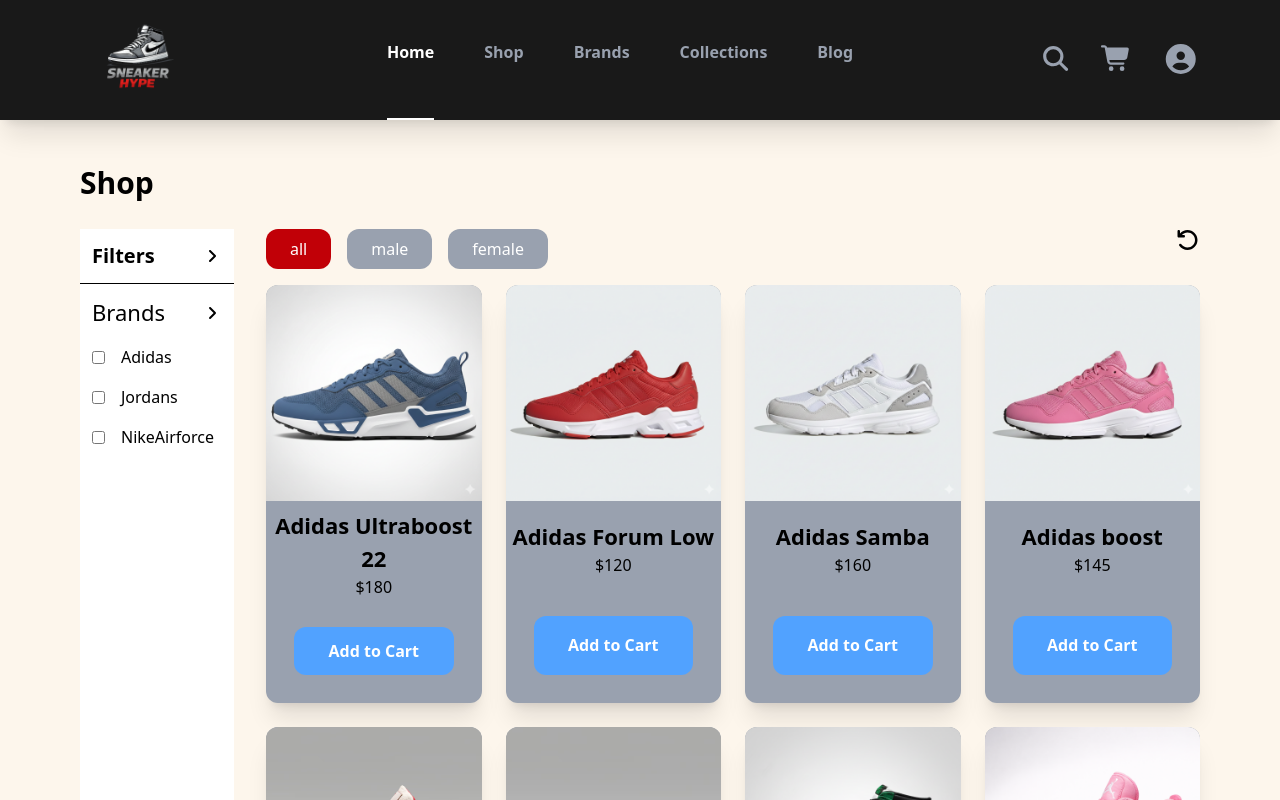
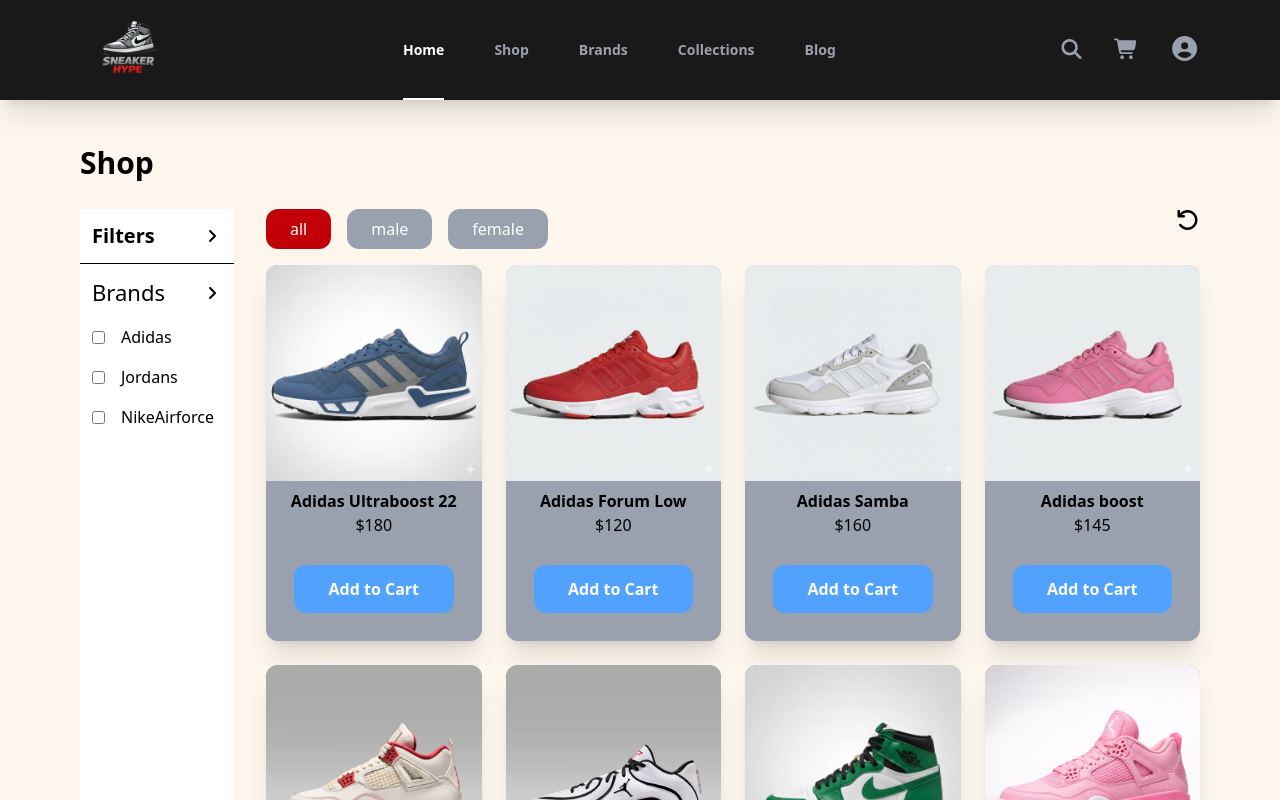
Before and after one commit to DanielApple05/A-sneakers-Ecommerce-page, a React (Vite) app: page /shop in a window 1280 px wide. Shown: the top 800 px of the page. Built offline with nearby package versions, Linux system fonts and the light colour scheme.

Commit message:
FIX: UI fixes

```diff
--- a/src/assets/components/headerComponent/navBar.jsx
+++ b/src/assets/components/headerComponent/navBar.jsx
@@ -11,14 +11,14 @@ const navBar = () => {
   const [activeIndex, setActiveIndex] = useState(0);
 
   return (
-    <div className='flex justify-between  px-20  bg-black/90 min-h-30'>
+    <div className='flex justify-between px-20 bg-black/90 min-h-20'>
 
 
       <div className='flex items-center'>
-        <img src={SneakIcon} alt="" className='  w-30 rounded-xl' />
+        <img src={SneakIcon} alt="" className='  w-25 rounded-xl' />
       </div>
 
-      <div className=' space-x-12.5 flex pt-10 '>
+      <div className=' space-x-12.5 flex pt-10 text-sm'>
         {
           NavBtns.map((navBtn, index) => (
             <Link
@@ -30,21 +30,21 @@ const navBar = () => {
                 : ""
                 }`}
             >
-              {navBtn.tab}
+             <p>{navBtn.tab}</p>
             </Link>
           ))
         }
       </div>
       <div className="text-gray-400 flex gap-7.5 items-center">
         <button>
-          <FontAwesomeIcon icon={faMagnifyingGlass} className='text-[25px] cursor-pointer hover:text-white transition' />
+          <FontAwesomeIcon icon={faMagnifyingGlass} className='text-[20px] cursor-pointer hover:text-white transition' />
         </button>
         <button>
-          <FontAwesomeIcon icon={faCartShopping} className='text-[25px] cursor-pointer hover:text-white transition' />
+          <FontAwesomeIcon icon={faCartShopping} className='text-[20px] cursor-pointer hover:text-white transition' />
         </button>
         <Link to="/">
-         <button>
-           <FontAwesomeIcon icon={faCircleUser} className='text-[30px] cursor-pointer hover:text-white transition ' />
+          <button>
+            <FontAwesomeIcon icon={faCircleUser} className='text-[25px] cursor-pointer hover:text-white transition ' />
           </button>
         </Link>
       </div>
--- a/src/assets/components/shopComponent/shop-gallery.jsx
+++ b/src/assets/components/shopComponent/shop-gallery.jsx
@@ -59,7 +59,7 @@ const ShopGallery = ({ sneaker }) => {
             </div>
 
         </div>
-        <div>
+        <div className="grid">
           <div className="flex justify-between">
             <div className='space-x-4 text-white pb-4'>
               {folders.map((folder) => (
@@ -74,10 +74,10 @@ const ShopGallery = ({ sneaker }) => {
           </div>
           <div className='grid grid-cols-4 gap-6 '>
             {filteredShoes.map((shoe) => (
-              <div key={shoe.id} className="grid bg-gray-400 rounded-xl shadow-xl">
-                <img src={shoe.image} className="rounded-t-xl" />
+              <div key={shoe.id} className="grid bg-gray-400 rounded-xl shadow-xl ">
+                <img src={shoe.image} className="rounded-t-xl " />
                 <div className="text-center pt-2">
-                  <h3 className="font-semibold">{shoe.name}</h3>
+                  <h6 className="font-semibold">{shoe.name}</h6>
                   <p>${shoe.price}</p>
                 </div>
                 <button className="bg-blue-400 text-white m-7 font-bold p-3 rounded-xl cursor-pointer hover:bg-blue-500">
--- a/src/pages/index.jsx
+++ b/src/pages/index.jsx
@@ -6,6 +6,7 @@ import jordans_2 from '../assets/images/male-imgfolder/male-jordans2.png';
 import Jordans_f from '../assets/images/female-imgfolder/female-airforce.png';
 import Footer from '../assets/components/footerComponent/footer'
 import Sneaker from '../assets/components/sneakerData';
+import { Link } from 'react-router-dom';
 
 const Index = () => {
   const sneaker = [Sneaker[(0)], Sneaker[(7)], Sneaker[(8)], Sneaker[3]]
@@ -30,9 +31,11 @@ const Index = () => {
           <p className='tracking-widest font-bold'>
             Discover the hottest sneakers of the season
           </p>
-          <button className='shop-btn tracking-widest'>
-            Shop Now
-          </button>
+          <Link to={"/shop"}>
+            <button className='shop-btn tracking-widest'>
+              Shop Now
+            </button>
+          </Link>
         </div>
       </section>
       <div className='bg-white px-20 py-10'>
@@ -41,15 +44,15 @@ const Index = () => {
         </h3>
         <div className='flex w-full gap-10 mt-4'>
           {sneaker.map((shoe) => (
-            <div key={shoe.id} className="w-[25%] bg-gray-400 grid rounded-xl">
+            <div key={shoe.id} className="w-[25%] bg-gray-400 grid rounded-xl text-lg">
               <div>
                 <img src={shoe.image} alt={shoe.name} className="rounded-t-xl h-full " />
               </div>
               <div className="grid justify-center text-center pt-2">
-                <h3 className='font-semibold'>{shoe.name}</h3>
+                <h6 className='font-semibold'>{shoe.name}</h6>
                 <p className='text-[18px]'>${shoe.price}</p>
               </div>
-              <button className="bg-blue-400 text-white font-bold p-3 m-7 rounded-xl hover:bg-blue-600 cursor-pointer">
+              <button className="bg-blue-400 text-white font-bold p-3 m-4 rounded-xl hover:bg-blue-600 cursor-pointer text-sm">
                 Add to Cart
               </button>
             </div>
```
